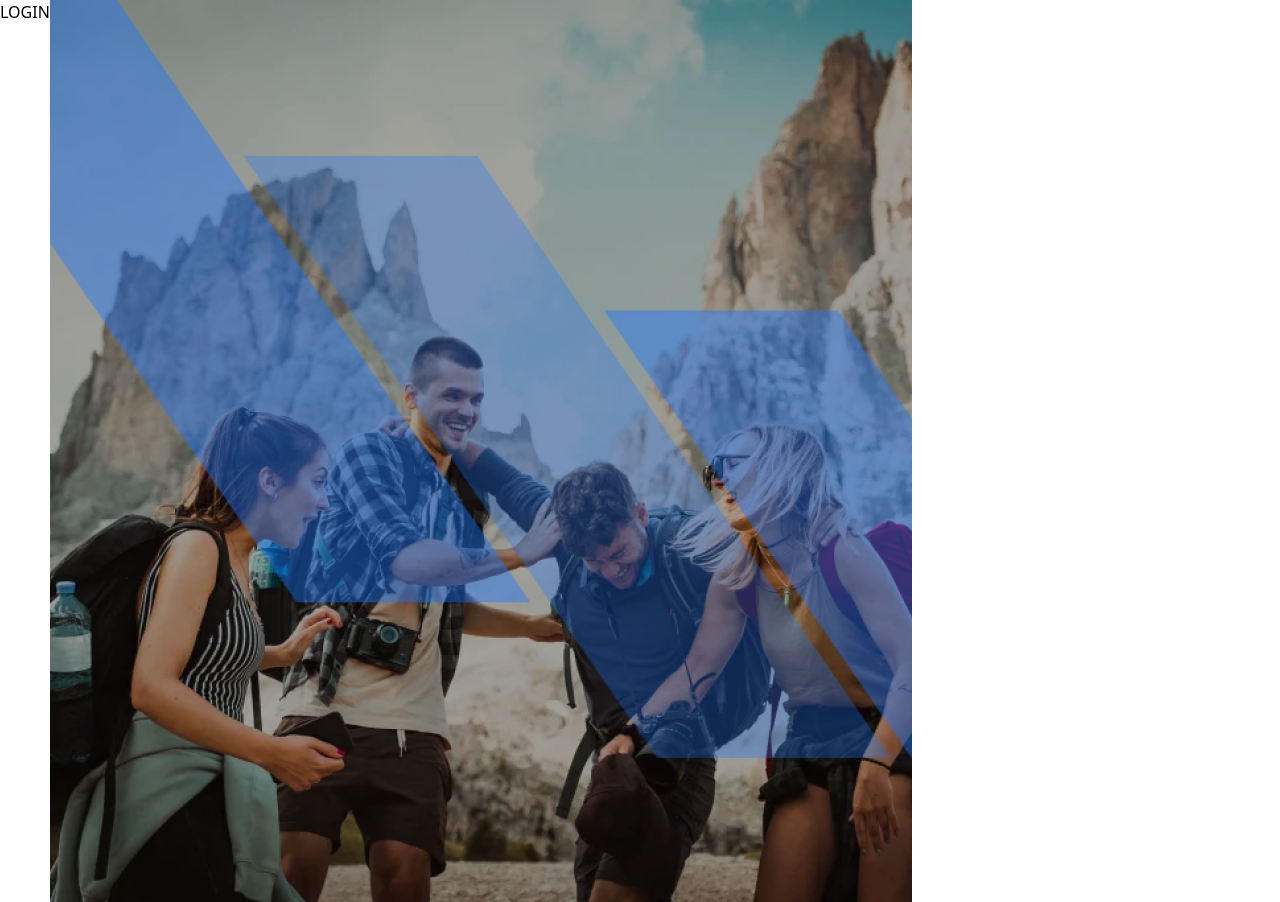
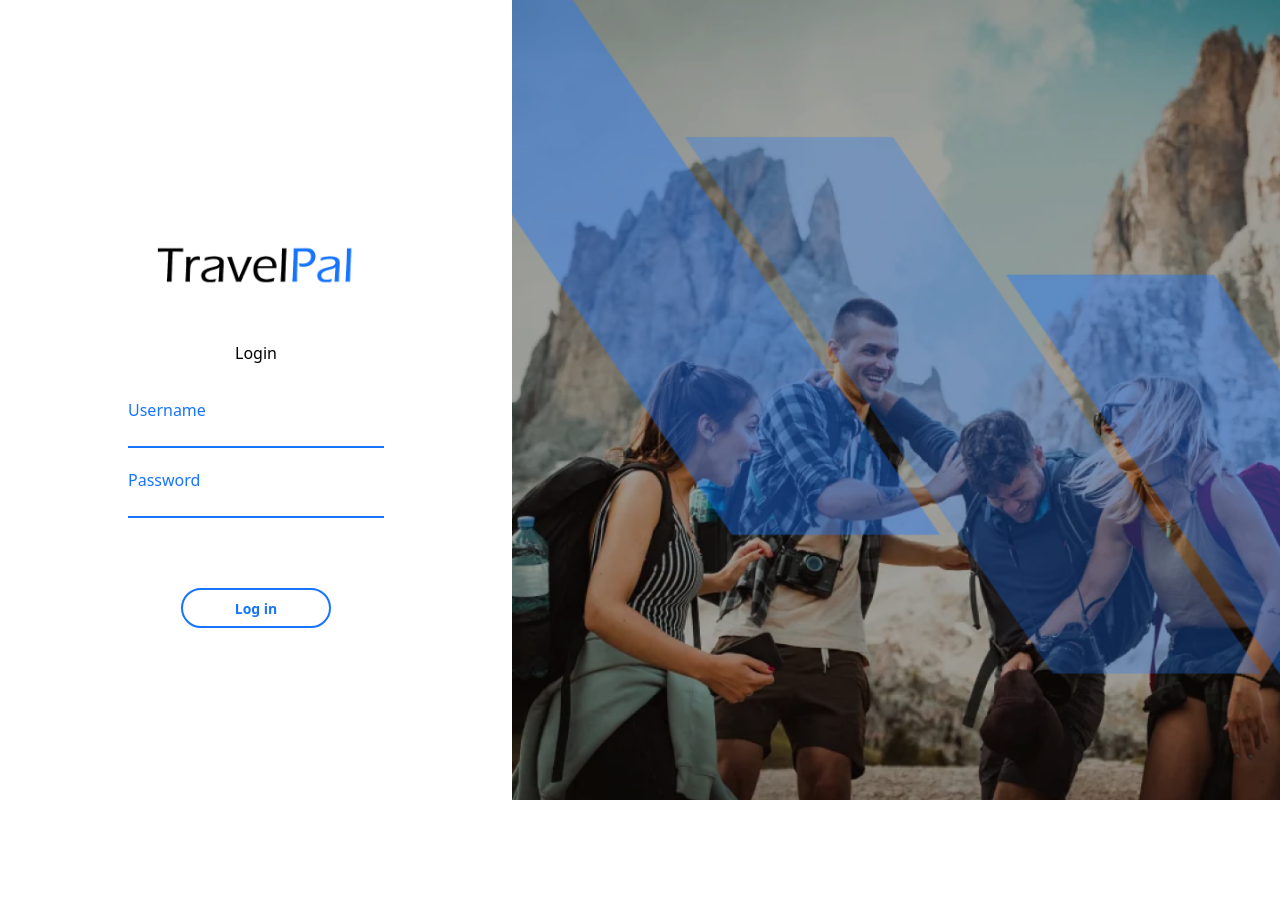
Before and after one commit to mr-am2k/travelpal, a React (Create React App) app in the folder frontend/: page /login in a window 1280 px wide. After the commit the page ends 800 px from the top, so only its background shows below. Built offline with nearby package versions, Linux system fonts and the light colour scheme.

Commit message:
login page

```diff
--- a/frontend/src/pages/Login.js
+++ b/frontend/src/pages/Login.js
@@ -1,12 +1,61 @@
 import React from "react";
-import img from "../images/loginimage.png";
+import img from "../images//Login/loginimage.png";
+import logo from "../images/Login/logo.png";
+import { useState } from "react";
 const Login = () => {
+  const [username, setUsername] = useState("");
+  const [password, setPassword] = useState("");
+
+  const handleLogin = (event) => {
+    event.preventDefault();
+    console.log(username);
+    console.log(password);
+  };
   return (
-    <div className="w-[100%] h-screen flex">
-      <div>LOGIN</div>
-      <div className="h-[100%]">
-        <img src={img} />
+    <div className="w-screen h-screen flex items-center justify-center">
+      <div className="w-[40%] h-[50%] flex flex-col items-center justify-around">
+        <img src={logo} className="w-[200px]" />
+        <h2 className="font-[24px]">Login</h2>
+
+        <form
+          className="w-[50%] h-[50%] flex flex-col items-center justify-around"
+          onSubmit={handleLogin}
+        >
+          <div className="flex flex-col w-[100%]">
+            <label className="text-[#1774FF]">Username</label>
+            <input
+              className="border-b-2 border-[#1774FF] bg-transparent"
+              value={username}
+              onChange={(e) => {
+                setUsername(e.target.value);
+              }}
+            />
+          </div>
+          <div className="flex flex-col w-[100%]">
+            <label className="text-[#1774FF]">Password</label>
+            <input
+              className="border-b-2 border-[#1774FF] bg-transparent"
+              value={password}
+              onChange={(e) => {
+                setPassword(e.target.value);
+              }}
+              type="password"
+            />
+          </div>
+          <button className="w-[150px] h-[40px] border-2 border-[#1774FF] rounded-3xl translate-y-[50px] text-[14px] font-bold text-[#1774FF]">
+            Log in
+          </button>
+        </form>
       </div>
+      <div
+        className="w-[60%] h-screen"
+        style={{
+          backgroundImage: `url(${img})`,
+          backgroundRepeat: "no-repeat",
+          backgroundSize: "cover",
+          backgroundPosition: "center",
+        }}
+      ></div>
     </div>
   );
 };
```
Also changed, not shown: frontend/src/images/Login/loginimage.png (renamed from frontend/src/images/loginimage.png), frontend/src/images/Login/logo.png (added).
